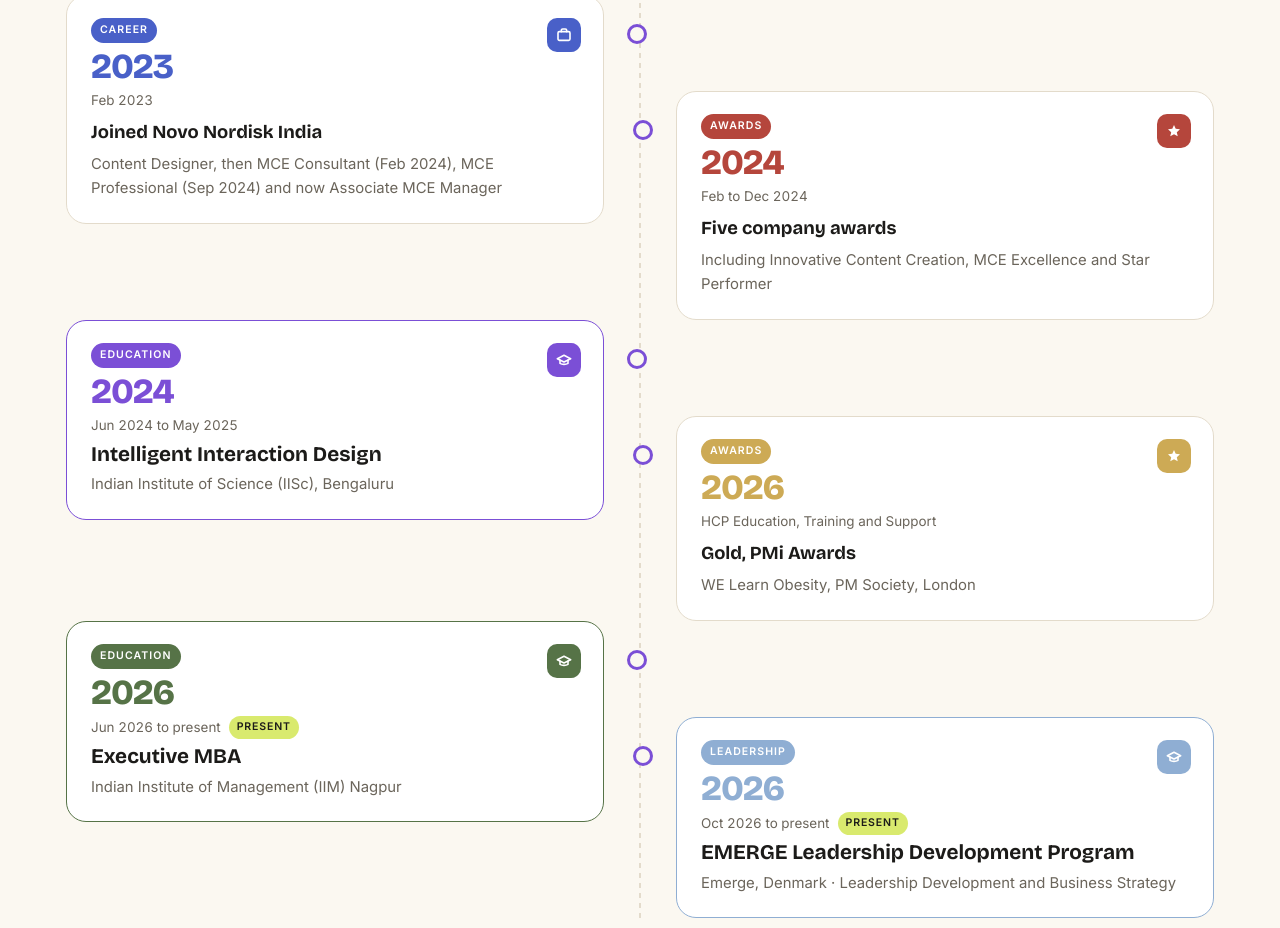
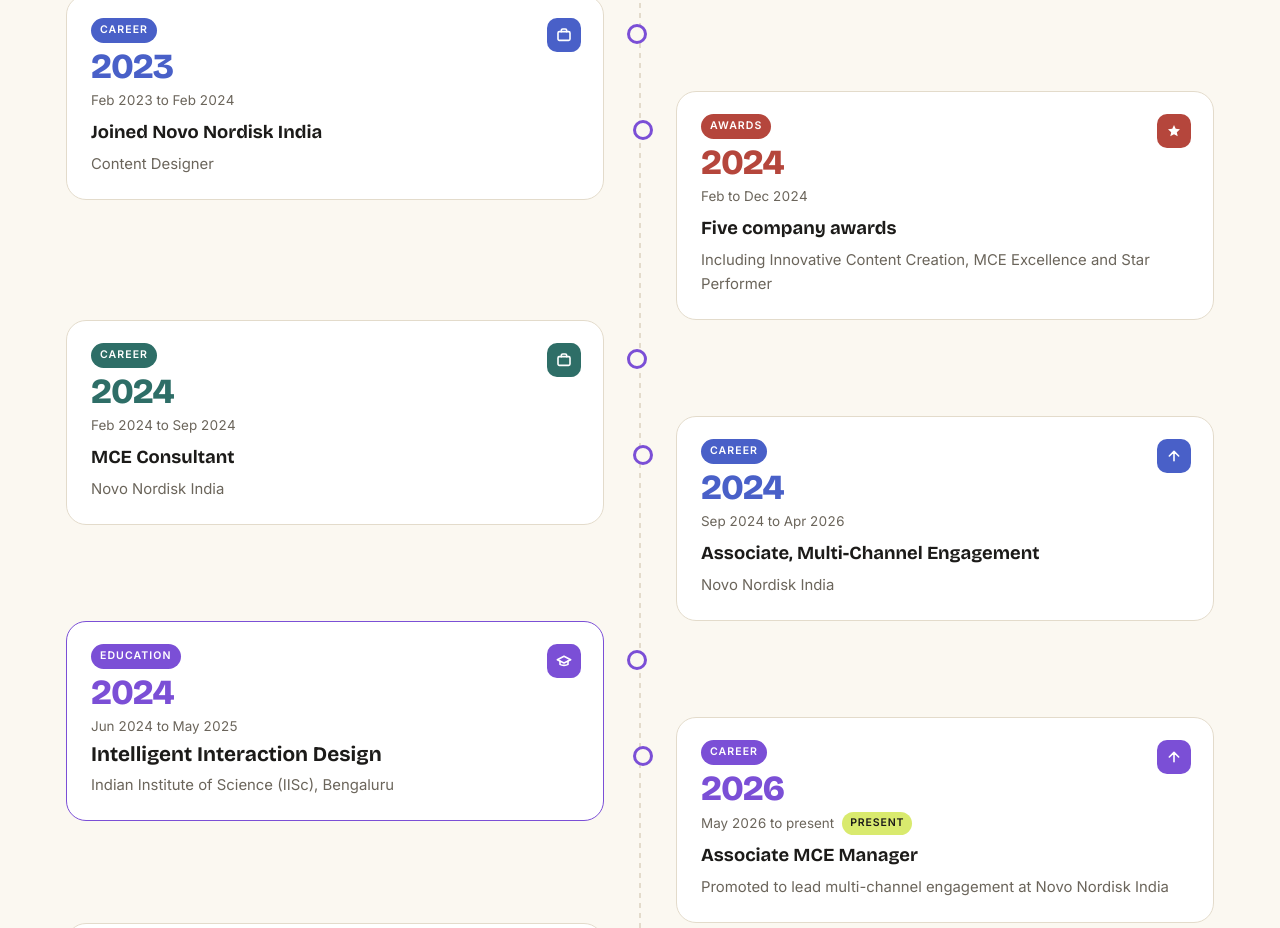
Before and after one commit to abtxnovonordisk/abtxnovonordisk.github.io, a plain HTML site: page index.html in a window 1280 px wide. Shown: the part 7575-8503 px from the top of the page. Drawn offline with nearby package versions, Linux system fonts and the light colour scheme.

Commit message:
Show each Novo Nordisk role with its own dates
Co-Authored-By: Claude Opus 5.5 <noreply@anthropic.com>
Claude-Session: https://claude.ai/code/session_01TCSL7HYAFaHSwuSVR4GRQW

```diff
--- a/index.html
+++ b/index.html
@@ -548,9 +548,12 @@ footer{border-top:1px solid var(--rule); padding-block:22px 28px; display:flex;
         <article class="step edu" style="--c:var(--teal)"><span class="dot" aria-hidden="true"><svg viewBox="0 0 24 24" fill="none" stroke="currentColor" stroke-width="2.4" stroke-linecap="round" stroke-linejoin="round"><path d="M22 10L12 5 2 10l10 5 10-5z"/><path d="M6 12v5c3 2 9 2 12 0v-5"/></svg></span><span class="kind">Education</span><span class="yr">2020</span><span class="when">Mar 2020 to Apr 2022</span><h3>M.Sc Chemistry</h3><p>Dr. Bhimrao Ambedkar University (DBRAU), Agra</p></article>
         <article class="step" style="--c:var(--orange)"><span class="dot" aria-hidden="true"><svg viewBox="0 0 24 24" fill="none" stroke="currentColor" stroke-width="2.4" stroke-linecap="round"><polygon points="6 4 20 12 6 20 6 4"/></svg></span><span class="kind">Career</span><span class="yr">2021</span><span class="when">2021 to 2022</span><h3>Freelance UI/UX designer and content creator</h3><p>Web and mobile app design, plus 150+ product design videos</p></article>
         <article class="step edu" style="--c:var(--peri)"><span class="dot" aria-hidden="true"><svg viewBox="0 0 24 24" fill="none" stroke="currentColor" stroke-width="2.4" stroke-linecap="round" stroke-linejoin="round"><path d="M22 10L12 5 2 10l10 5 10-5z"/><path d="M6 12v5c3 2 9 2 12 0v-5"/></svg></span><span class="kind">Education</span><span class="yr">2022</span><span class="when">Jul 2022 to Feb 2023</span><h3>UI/UX, Web and Digital Multimedia Design</h3><p>DesignBoat UI/UX School</p></article>
-        <article class="step" style="--c:var(--cobalt)"><span class="dot" aria-hidden="true"><svg viewBox="0 0 24 24" fill="none" stroke="currentColor" stroke-width="2.4" stroke-linecap="round"><rect x="3" y="7" width="18" height="13" rx="2"/><path d="M8 7V5a2 2 0 0 1 2-2h4a2 2 0 0 1 2 2v2"/></svg></span><span class="kind">Career</span><span class="yr">2023</span><span class="when">Feb 2023</span><h3>Joined Novo Nordisk India</h3><p>Content Designer, then MCE Consultant (Feb 2024), MCE Professional (Sep 2024) and now Associate MCE Manager</p></article>
+        <article class="step" style="--c:var(--cobalt)"><span class="dot" aria-hidden="true"><svg viewBox="0 0 24 24" fill="none" stroke="currentColor" stroke-width="2.4" stroke-linecap="round"><rect x="3" y="7" width="18" height="13" rx="2"/><path d="M8 7V5a2 2 0 0 1 2-2h4a2 2 0 0 1 2 2v2"/></svg></span><span class="kind">Career</span><span class="yr">2023</span><span class="when">Feb 2023 to Feb 2024</span><h3>Joined Novo Nordisk India</h3><p>Content Designer</p></article>
         <article class="step" style="--c:var(--brick)"><span class="dot" aria-hidden="true"><svg viewBox="0 0 24 24" fill="currentColor"><path d="M12 3l2.6 5.8 6.4.6-4.8 4.3 1.4 6.3L12 16.8 6.4 20l1.4-6.3L3 9.4l6.4-.6z"/></svg></span><span class="kind">Awards</span><span class="yr">2024</span><span class="when">Feb to Dec 2024</span><h3>Five company awards</h3><p>Including Innovative Content Creation, MCE Excellence and Star Performer</p></article>
+        <article class="step" style="--c:var(--teal)"><span class="dot" aria-hidden="true"><svg viewBox="0 0 24 24" fill="none" stroke="currentColor" stroke-width="2.4" stroke-linecap="round"><rect x="3" y="7" width="18" height="13" rx="2"/><path d="M8 7V5a2 2 0 0 1 2-2h4a2 2 0 0 1 2 2v2"/></svg></span><span class="kind">Career</span><span class="yr">2024</span><span class="when">Feb 2024 to Sep 2024</span><h3>MCE Consultant</h3><p>Novo Nordisk India</p></article>
+        <article class="step" style="--c:var(--cobalt)"><span class="dot" aria-hidden="true"><svg viewBox="0 0 24 24" fill="none" stroke="currentColor" stroke-width="2.4" stroke-linecap="round" stroke-linejoin="round"><path d="M12 19V5M5 12l7-7 7 7"/></svg></span><span class="kind">Career</span><span class="yr">2024</span><span class="when">Sep 2024 to Apr 2026</span><h3>Associate, Multi-Channel Engagement</h3><p>Novo Nordisk India</p></article>
         <article class="step edu" style="--c:var(--violet)"><span class="dot" aria-hidden="true"><svg viewBox="0 0 24 24" fill="none" stroke="currentColor" stroke-width="2.4" stroke-linecap="round" stroke-linejoin="round"><path d="M22 10L12 5 2 10l10 5 10-5z"/><path d="M6 12v5c3 2 9 2 12 0v-5"/></svg></span><span class="kind">Education</span><span class="yr">2024</span><span class="when">Jun 2024 to May 2025</span><h3>Intelligent Interaction Design</h3><p>Indian Institute of Science (IISc), Bengaluru</p></article>
+        <article class="step" style="--c:var(--violet)"><span class="dot" aria-hidden="true"><svg viewBox="0 0 24 24" fill="none" stroke="currentColor" stroke-width="2.4" stroke-linecap="round" stroke-linejoin="round"><path d="M12 19V5M5 12l7-7 7 7"/></svg></span><span class="kind">Career</span><span class="yr">2026</span><span class="when">May 2026 to present<span class="nowchip">Present</span></span><h3>Associate MCE Manager</h3><p>Promoted to lead multi-channel engagement at Novo Nordisk India</p></article>
         <article class="step" style="--c:var(--gold)"><span class="dot" aria-hidden="true"><svg viewBox="0 0 24 24" fill="currentColor"><path d="M12 3l2.6 5.8 6.4.6-4.8 4.3 1.4 6.3L12 16.8 6.4 20l1.4-6.3L3 9.4l6.4-.6z"/></svg></span><span class="kind">Awards</span><span class="yr">2026</span><span class="when">HCP Education, Training and Support</span><h3>Gold, PMi Awards</h3><p>WE Learn Obesity, PM Society, London</p></article>
         <article class="step edu" style="--c:var(--moss)"><span class="dot" aria-hidden="true"><svg viewBox="0 0 24 24" fill="none" stroke="currentColor" stroke-width="2.4" stroke-linecap="round" stroke-linejoin="round"><path d="M22 10L12 5 2 10l10 5 10-5z"/><path d="M6 12v5c3 2 9 2 12 0v-5"/></svg></span><span class="kind">Education</span><span class="yr">2026</span><span class="when">Jun 2026 to present<span class="nowchip">Present</span></span><h3>Executive MBA</h3><p>Indian Institute of Management (IIM) Nagpur</p></article>
         <article class="step edu" style="--c:var(--sky)"><span class="dot" aria-hidden="true"><svg viewBox="0 0 24 24" fill="none" stroke="currentColor" stroke-width="2.4" stroke-linecap="round" stroke-linejoin="round"><path d="M22 10L12 5 2 10l10 5 10-5z"/><path d="M6 12v5c3 2 9 2 12 0v-5"/></svg></span><span class="kind">Leadership</span><span class="yr">2026</span><span class="when">Oct 2026 to present<span class="nowchip">Present</span></span><h3>EMERGE Leadership Development Program</h3><p>Emerge, Denmark · Leadership Development and Business Strategy</p></article>
```
Also changed, not shown: 1 other file.
